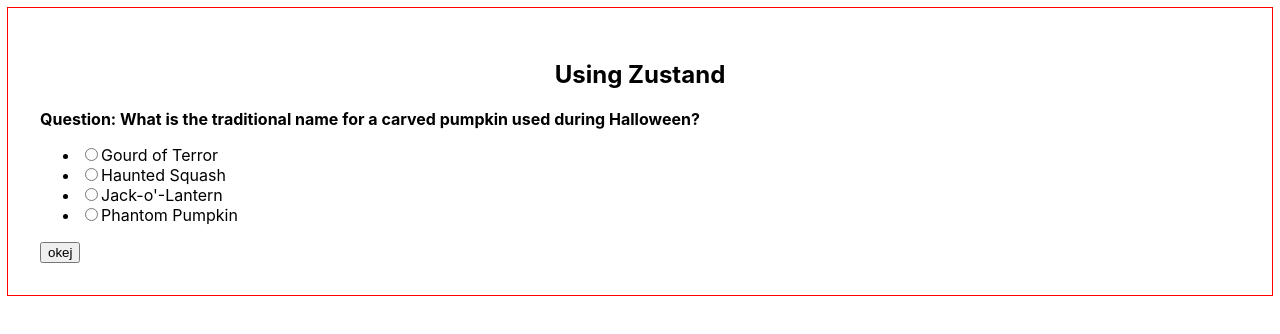
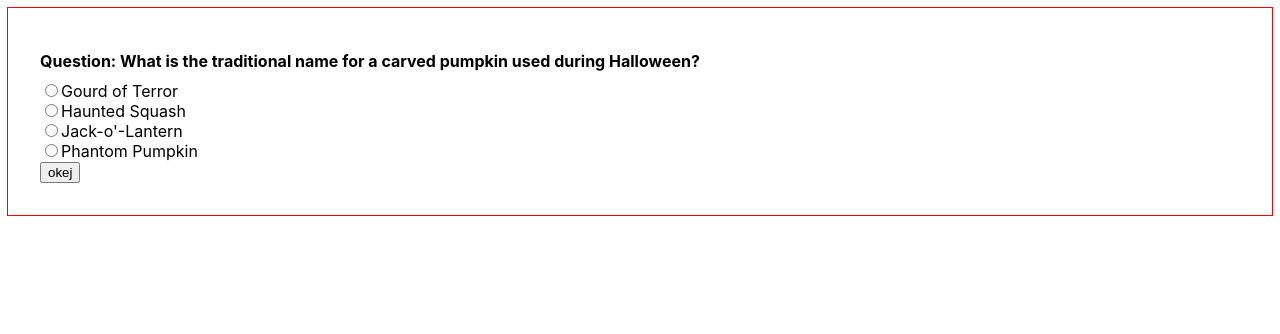
Before and after one commit to catfooo/project-state-management-quiz-vite-practice0, a React (Vite) app: page / in a window 1280 px wide. Shown: the top 334 px of the page. Built offline with nearby package versions, Linux system fonts and the light colour scheme.

Commit message:
return div label instead of ul li

```diff
--- a/src/components/CurrentQuestionZustand.jsx
+++ b/src/components/CurrentQuestionZustand.jsx
@@ -6,25 +6,26 @@ export const CurrentQuestionZustand = () => {
     (state) => state.currentQuestionIndex
   );
   const question = questions[currentQuestionIndex];
+  const goToNextQuestion = useQuizStore((state) => state.goToNextQuestion)
 
   if (!question) {
     return <h1>Oh no! I could not find the current question!</h1>;
   }
 
-  const nextQuestion = () => {
-    useQuizStore.getState().goToNextQuestion()
-  }
-
   return (
     <div className="managed-component">
-      <h2>Using Zustand</h2>
       <h1>Question: {question.questionText}</h1>
-      <ul>
+      <div>
         {question.options.map((option, index) => (
-          <li key={index}><input type="radio" name="options"/>{option}</li>
+          <div key={index}>
+            <label>
+              <input type="radio" name="options"/>
+              {option}
+            </label>
+          </div>
         ))}
-      </ul>
-      <button onClick={nextQuestion}>okej</button>
+      </div>
+      <button onClick={goToNextQuestion}>okej</button>
     </div>
   );
 };
```
